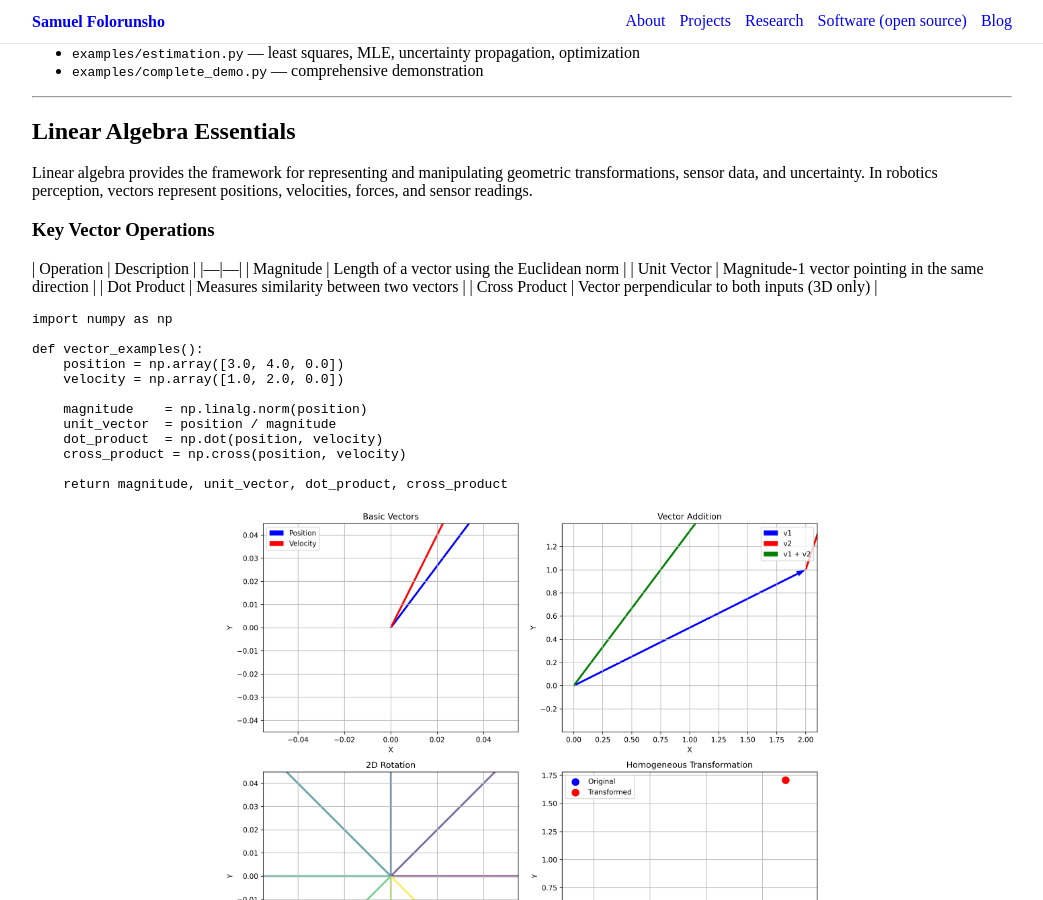
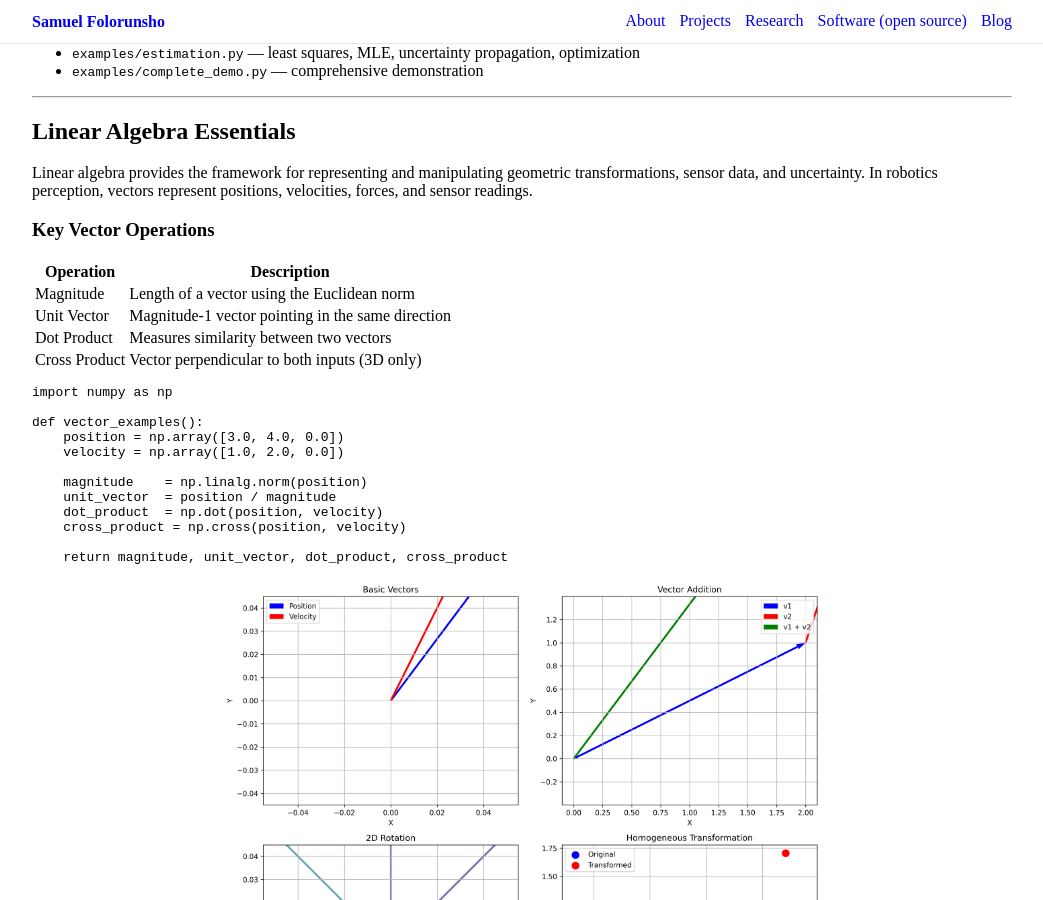
Before and after one commit to sof-danny/sof-danny.github.io, a Jekyll site: the page built from _posts/2024-01-15-mathematical-foundations.md, in a window 1280 px wide and 900 px high, scrolled down 427 px. Shown: the whole window, without its empty margins (118-1161 px from the left). Built offline with Jekyll 4.4.1, drawn with Linux system fonts in a browser that asks for light colours; some of the changed text lies outside the part shown.

Commit message:
fixed formatting

````diff
--- a/_posts/2024-01-15-mathematical-foundations.md
+++ b/_posts/2024-01-15-mathematical-foundations.md
@@ -35,12 +35,33 @@ Linear algebra provides the framework for representing and manipulating geometri
 
 ### Key Vector Operations
 
-| Operation | Description |
-|---|---|
-| Magnitude | Length of a vector using the Euclidean norm |
-| Unit Vector | Magnitude-1 vector pointing in the same direction |
-| Dot Product | Measures similarity between two vectors |
-| Cross Product | Vector perpendicular to both inputs (3D only) |
+<table>
+  <thead>
+    <tr>
+      <th>Operation</th>
+      <th>Description</th>
+    </tr>
+  </thead>
+  <tbody>
+    <tr>
+      <td>Magnitude</td>
+      <td>Length of a vector using the Euclidean norm</td>
+    </tr>
+    <tr>
+      <td>Unit Vector</td>
+      <td>Magnitude-1 vector pointing in the same direction</td>
+    </tr>
+    <tr>
+      <td>Dot Product</td>
+      <td>Measures similarity between two vectors</td>
+    </tr>
+    <tr>
+      <td>Cross Product</td>
+      <td>Vector perpendicular to both inputs (3D only)</td>
+    </tr>
+  </tbody>
+</table>
+
 ```python
 import numpy as np
 
@@ -341,12 +362,32 @@ def gradient_descent_example():
 
 ## Summary
 
-| Topic | Key Tools |
-|---|---|
-| Linear Algebra | Vectors, rotation matrices, SVD, eigendecomposition |
-| Probability | Gaussians, Bayes' rule, covariance matrices |
-| Coordinate Systems | Homogeneous transforms, 2D/3D frames |
-| Estimation | Least squares, MLE, gradient descent |
+<table>
+  <thead>
+    <tr>
+      <th>Topic</th>
+      <th>Key Tools</th>
+    </tr>
+  </thead>
+  <tbody>
+    <tr>
+      <td>Linear Algebra</td>
+      <td>Vectors, rotation matrices, SVD, eigendecomposition</td>
+    </tr>
+    <tr>
+      <td>Probability</td>
+      <td>Gaussians, Bayes' rule, covariance matrices</td>
+    </tr>
+    <tr>
+      <td>Coordinate Systems</td>
+      <td>Homogeneous transforms, 2D/3D frames</td>
+    </tr>
+    <tr>
+      <td>Estimation</td>
+      <td>Least squares, MLE, gradient descent</td>
+    </tr>
+  </tbody>
+</table>
 
 ---
 
````
